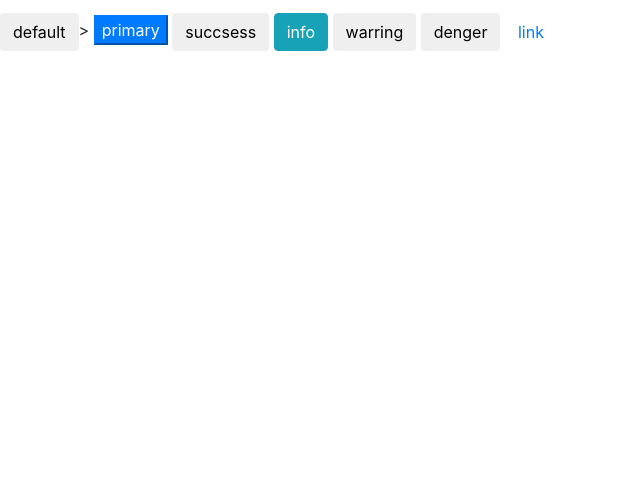
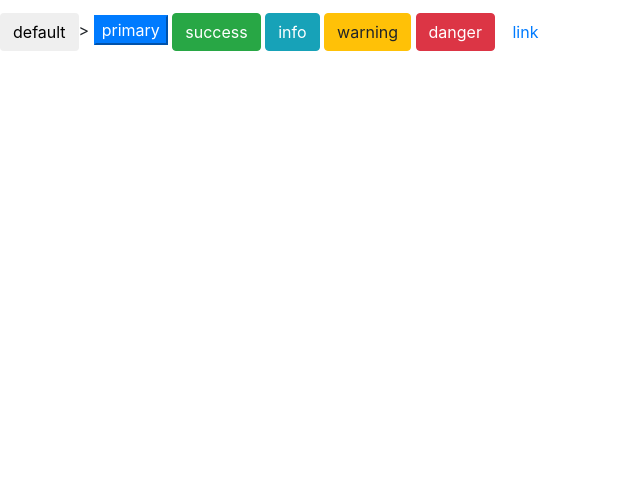
Before and after one commit to akihiro045/web2-10, a plain HTML site: page index.html in a window 1280 px wide. Shown: the part 299-800 px from the top of the page, without its empty margins (0-640 px from the left). Drawn offline with nearby package versions, Linux system fonts and the light colour scheme.

Commit message:
Update index.html

```diff
--- a/index.html
+++ b/index.html
@@ -36,10 +36,10 @@
 
         <button class="btn btn-default">default</button>>
         <button class="=btn btn-primary">primary</button>
-        <button class="btn btn-succsess">succsess</button>
+        <button class="btn btn-success">success</button>
         <button class="btn btn-info">info</button>
-        <button class="btn btn-warring">warring</button>
-        <button class="btn btn-denger">denger</button>
+        <button class="btn btn-warning">warning</button>
+        <button class="btn btn-danger">danger</button>
         <button class="btn btn-link">link</button>
 
         <script src="https://code.jquery.com/jquery-3.3.1.slim.min.js" integrity="sha384-q8i/X+965DzO0rT7abK41JStQIAqVgRVzpbzo5smXKp4YfRvH+8abtTE1Pi6jizo" crossorigin="anonymous"></script>
```
